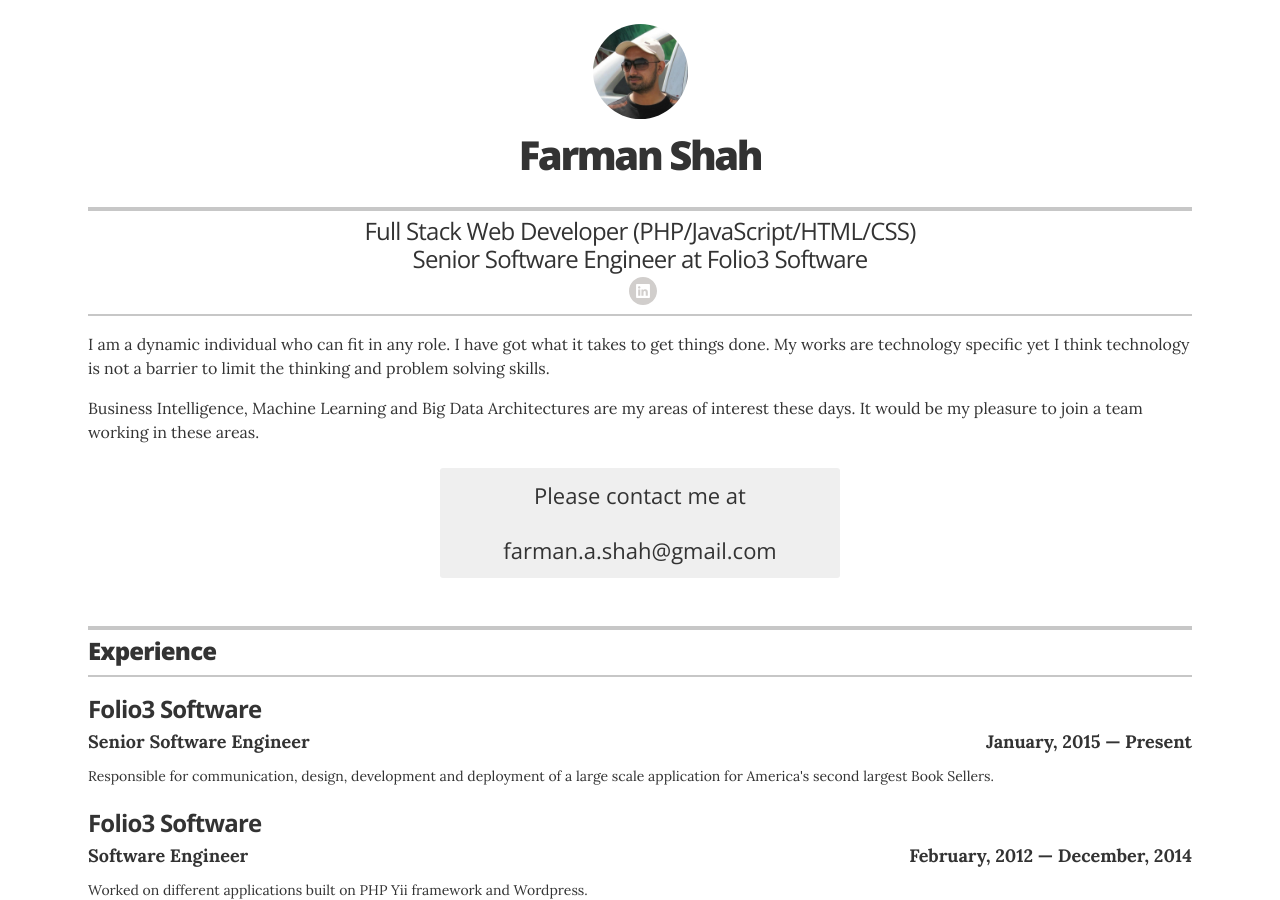
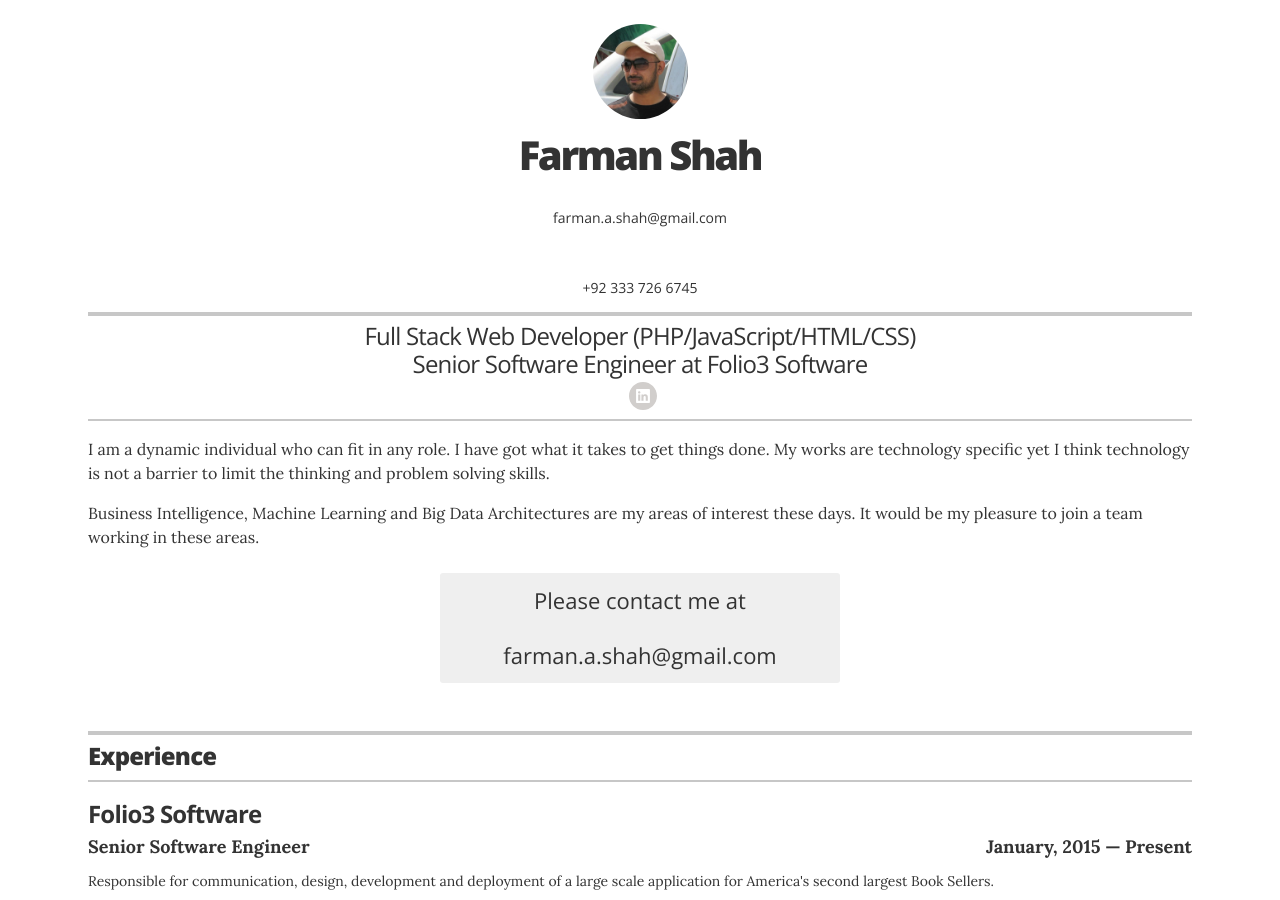
Before and after one commit to farman-a-shah/farman-a-shah.github.io, a Jekyll site: the page built from index.html, in a window 1280 px wide and 900 px high. Built offline with Jekyll 4.4.1, drawn with Linux system fonts in a browser that asks for light colours.

Commit message:
removed print-only class

```diff
--- a/_layouts/resume.html
+++ b/_layouts/resume.html
@@ -18,7 +18,7 @@
         <h1 class="header-name" itemprop="name">{{ site.resume_name }}</h1>
 
         <!-- Contact buttons don't work in print, configure in the _config.yml file, remove "print-only" to display always. -->
-        <div class="header-contact-info print-only" itemprop="contact-info">
+        <div class="header-contact-info" itemprop="contact-info">
           <p>{{ site.resume_header_contact_info }}</p>
 		  <br>
 		  <p>{{ site.resume_header_contact_phone }}</p>
```
